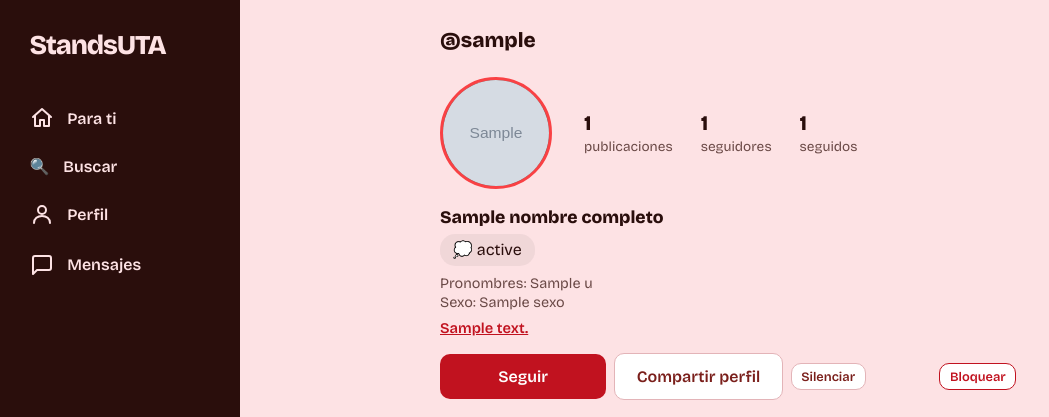
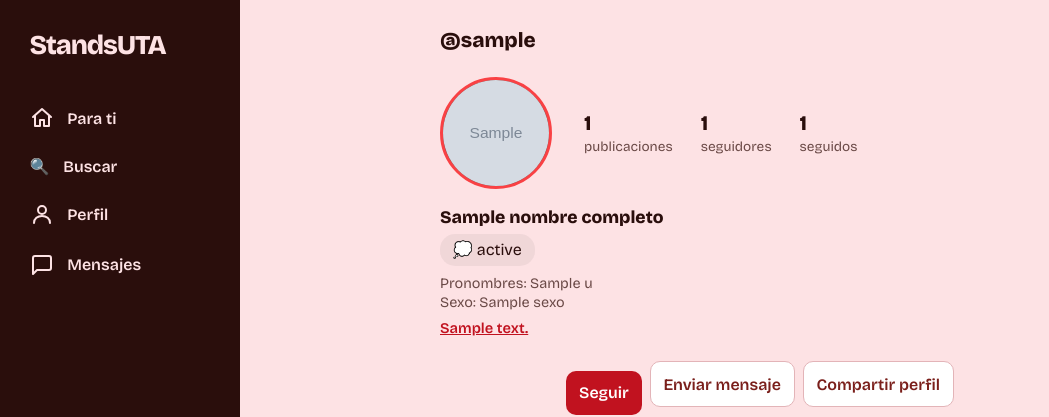
Before and after one commit to Hannie18/StandsUTA, a Flask app: template templates/perfil.html in a window 1280 px wide. Shown: the top 417 px of the page, without its empty margins (0-1049 px from the left). Run offline with Flask 3, Linux system fonts and the light colour scheme; the template is opened without the code that fills it: most values are stand-ins (such as "Sample title", 1, 10 or a date in 2020); grey boxes marked "Sample" are stand-in pictures.

Commit message:
correcion de interfaz del perfil

```diff
--- a/templates/perfil.html
+++ b/templates/perfil.html
@@ -57,21 +57,36 @@
   </section>
 
   <!-- ACCIONES PRINCIPALES -->
-  <div class="acciones" style="display: flex; gap: 0.5rem; justify-content: center; align-items: center; margin: 1rem 0;">
+<!-- ACCIONES PRINCIPALES Y MODERACIÓN -->
+  <div class="acciones" style="display: flex; flex-direction: column; align-items: center; gap: 0.8rem; margin: 1rem 0;">
     {% if es_mio %}
+      <div style="display: flex; gap: 0.5rem; justify-content: center; align-items: center;">
         <a class="boton" href="{{ url_for('editar_perfil') }}">Editar perfil</a>
         <button class="boton-sec" type="button" id="abrir-qr">Compartir perfil</button>
+      </div>
     {% else %}
+      <!-- Fila 1: Botones principales (Seguir, Enviar mensaje, Compartir) -->
+      <div style="display: flex; gap: 0.5rem; justify-content: center; align-items: center; flex-wrap: wrap;">
         <button class="boton" type="button" id="btn-seguir" data-id="{{ u.id }}">
           {{ 'Siguiendo' if lo_sigo else 'Seguir' }}
         </button>
+
+        <form action="{{ url_for('iniciar_chat_individual', otro_user_id=u.id) }}" method="post" style="display:inline;">
+          <button class="boton-sec" type="submit">Enviar mensaje</button>
+        </form>
+
         <button class="boton-sec" type="button" id="abrir-qr">Compartir perfil</button>
+      </div>
+
+      <!-- Fila 2: Botones secundarios de moderación abajo (Silenciar y Bloquear) -->
+      <div style="display: flex; gap: 0.5rem; justify-content: center; align-items: center;">
         <form action="{{ url_for('accion_perfil', perfil_id=u.id, tipo='silencio') }}" method="post" style="display:inline;">
           <button class="boton-sec btn-sm" type="submit">Silenciar</button>
         </form>
         <form action="{{ url_for('accion_perfil', perfil_id=u.id, tipo='bloqueo') }}" method="post" style="display:inline;" onsubmit="return confirm('¿Deseas bloquear a este perfil?');">
           <button class="boton-sec btn-sm btn-borrar" type="submit">Bloquear</button>
         </form>
+      </div>
     {% endif %}
   </div>
 
```
Lines whose indentation alone changed are shown as unchanged.
